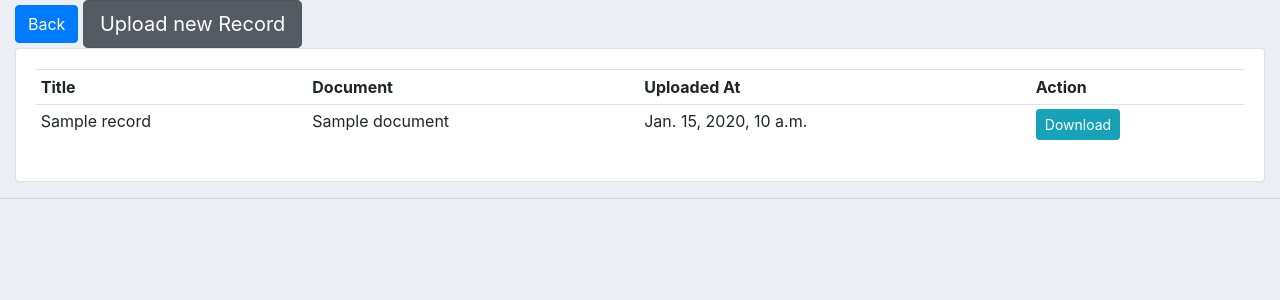
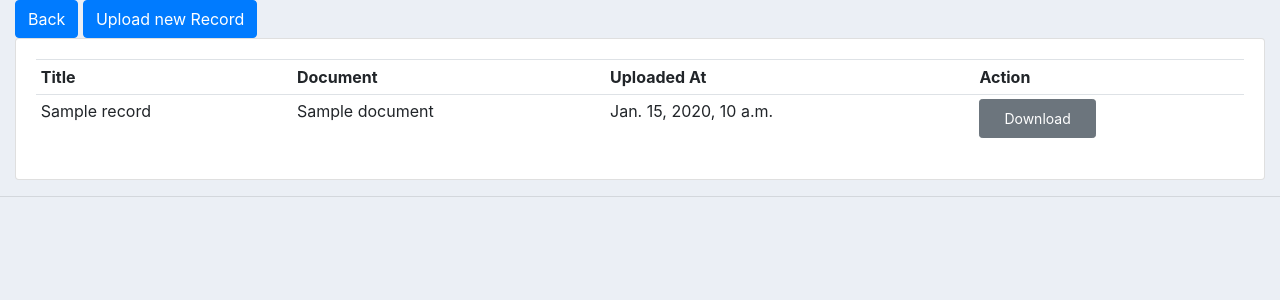
Before and after one commit to navinbhaskar/Prozacto, a Django app: template customers/templates/customers/my_records.html in a window 1280 px wide. Shown: the part 59-359 px from the top of the page. Run offline with Django 3.2, Linux system fonts and the light colour scheme; the template is opened without the code that fills it: most values are stand-ins (such as "Sample title", 1, 10 or a date in 2020); some libraries are stand-ins or nearby versions.

```diff
--- a/customers/templates/customers/my_records.html
+++ b/customers/templates/customers/my_records.html
@@ -4,7 +4,7 @@
 <a class="btn btn-primary" href="{% url 'home' %}" role="button">Back</a>
 
 
-<a class="btn btn-secondary btn-lg active" role="button" aria-pressed="true" href="{% url 'upload_record' %}">Upload new Record</a>
+<a class="btn btn-primary" role="button" aria-pressed="true" href="{% url 'upload_record' %}">Upload new Record</a>
 <div class="row">
 	<div class="col-md">
 		<div class="card card-body">
@@ -22,7 +22,7 @@
           <td>{{record.title}}</td>
           <td>{{record.document}}</td>
 					<td>{{record.date_created}}</td>
-					<td><a class="btn btn-sm btn-info" href="">Download</a></td>
+					<td><a href="/images/121420.png" class="btn btn-secondary px-4 py-2 btn-sm">Download</a></td>
         </tr>
         {% endfor %}
 
--- /dev/null
+++ b/runtime.txt
@@ -0,0 +1 @@
+python-3.5.1
```
Also changed, not shown: requirements.txt (added, +11 -0 lines), db.sqlite3, static/images/121420.jpg (added), 1 other file.
